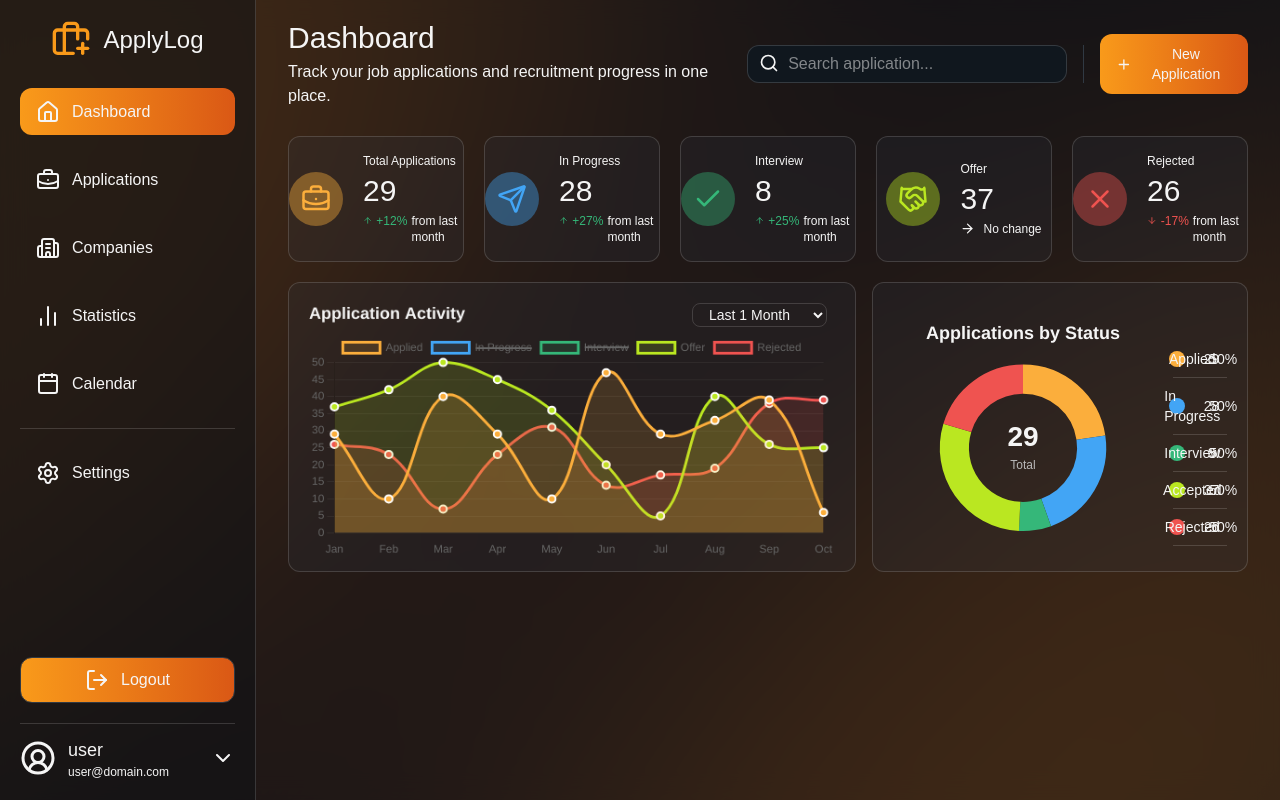
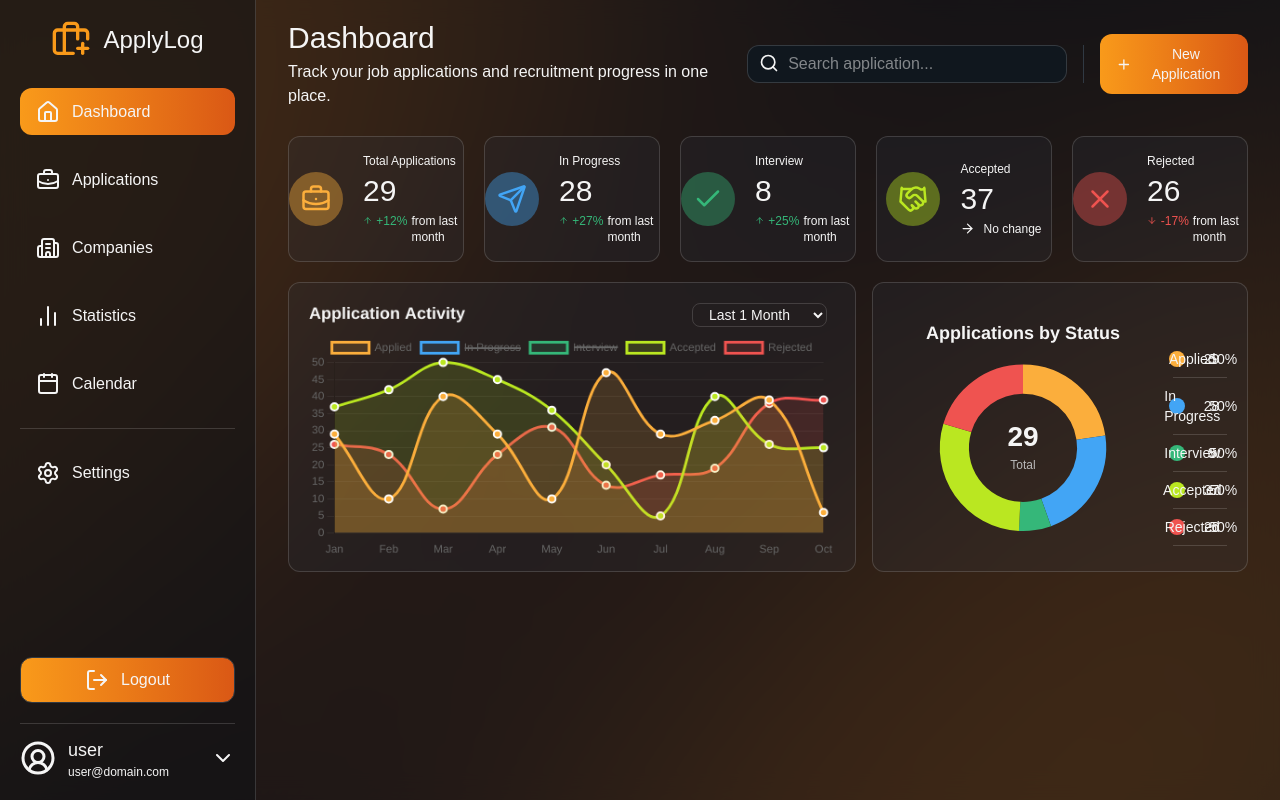
Before and after one commit to MRaihanZ/applylog, a Next.js app in the folder applylog-frontend/: page / in a window 1280 px wide. Built offline with nearby package versions, Linux system fonts and the light colour scheme.

Commit message:
feat: change Offer to Accepted

```diff
--- a/applylog-frontend/app/(dashboard)/_components/dashboardLineChart.tsx
+++ b/applylog-frontend/app/(dashboard)/_components/dashboardLineChart.tsx
@@ -103,7 +103,7 @@ interface Props {
 		Applied: number[];
 		InProgress: number[];
 		Interview: number[];
-		Offer: number[];
+		Accepted: number[];
 		Rejected: number[];
 	};
 }
@@ -163,8 +163,8 @@ export default function DashboardLineChart({ dataProps }: Props) {
 				hidden: true,
 			},
 			{
-				label: "Offer",
-				data: dataProps.Offer,
+				label: "Accepted",
+				data: dataProps.Accepted,
 				borderColor: "#bae721",
 				backgroundColor: "rgba(186, 231, 33, 0.15)",
 				borderWidth: 3,
--- a/applylog-frontend/app/(dashboard)/_components/dashboardSmallCard.tsx
+++ b/applylog-frontend/app/(dashboard)/_components/dashboardSmallCard.tsx
@@ -15,7 +15,7 @@ const TITLE_INDEX: Record<number, string> = {
 	0: "Total Applications",
 	1: "In Progress",
 	2: "Interview",
-	3: "Offer",
+	3: "Accepted",
 	4: "Rejected",
 };
 
--- a/applylog-frontend/app/(dashboard)/page.tsx
+++ b/applylog-frontend/app/(dashboard)/page.tsx
@@ -1,3 +1,5 @@
+import { Suspense } from "react";
+
 import type { Metadata } from "next";
 
 import HeaderDashboard from "./_components/headerDashboard";
@@ -7,7 +9,6 @@ import DashboardDoughnutChart from "./_components/dashboardDoughnutChart";
 import LoadingDashboardSmallCard from "./_components/loadingDashboardSmallCard";
 import LoadingDashboardLineChart from "./_components/loadingDashboardLineChart";
 import LoadingDashboardDoughnutChart from "./_components/loadingDashboardDoughnutChart";
-import { Suspense } from "react";
 
 export const metadata: Metadata = {
 	title: "Dashboard",
@@ -26,14 +27,14 @@ export default function DashboardPage() {
 		Applied: generateRandomData(10, 5, 50),
 		InProgress: generateRandomData(10, 5, 50),
 		Interview: generateRandomData(10, 5, 50),
-		Offer: generateRandomData(10, 5, 50),
+		Accepted: generateRandomData(10, 5, 50),
 		Rejected: generateRandomData(10, 5, 50),
 	};
 	const doughnutChartData: number[] = [
 		lineChartData.Applied[0],
 		lineChartData.InProgress[0],
 		lineChartData.Interview[0],
-		lineChartData.Offer[0],
+		lineChartData.Accepted[0],
 		lineChartData.Rejected[0],
 	];
 	return (
@@ -67,7 +68,7 @@ export default function DashboardPage() {
 				<Suspense fallback={<LoadingDashboardSmallCard />}>
 					<DashboardSmallCard
 						type={3}
-						totalNumber={lineChartData.Offer[0]}
+						totalNumber={lineChartData.Accepted[0]}
 						totalPercentage={0}
 						stateIndicator="equal"
 					/>
```
